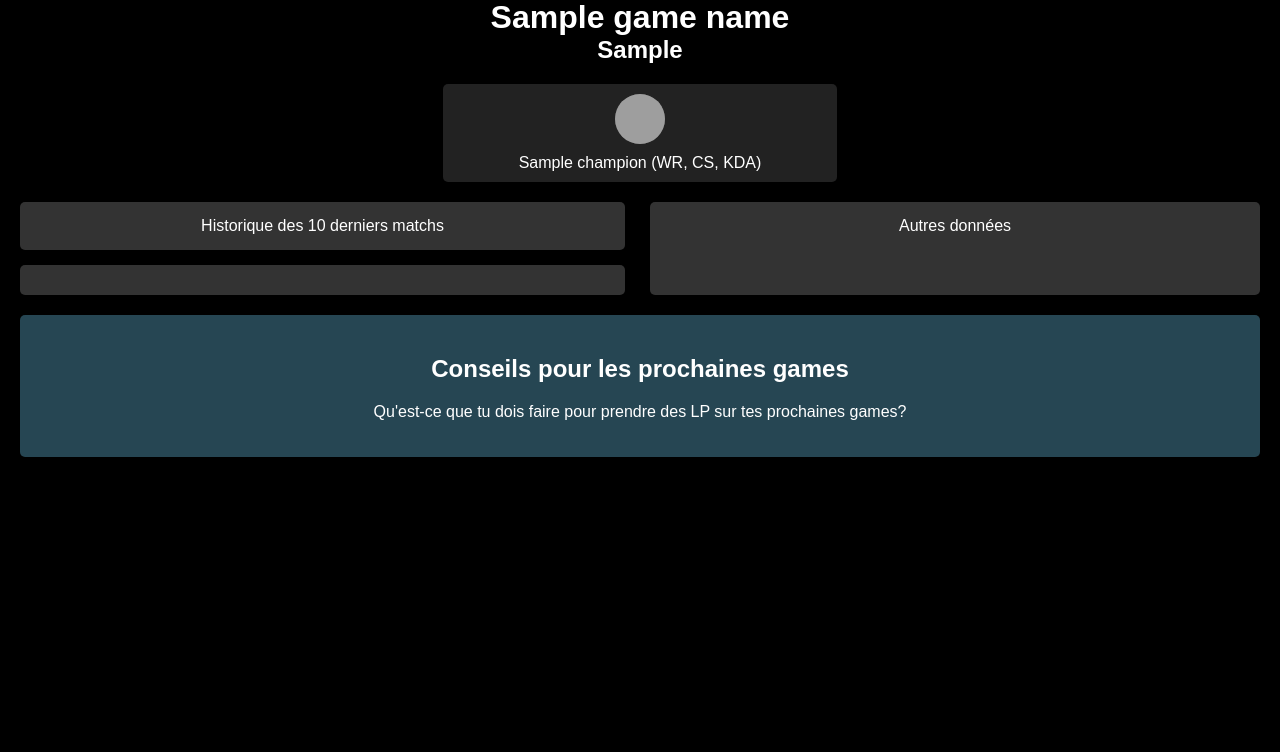
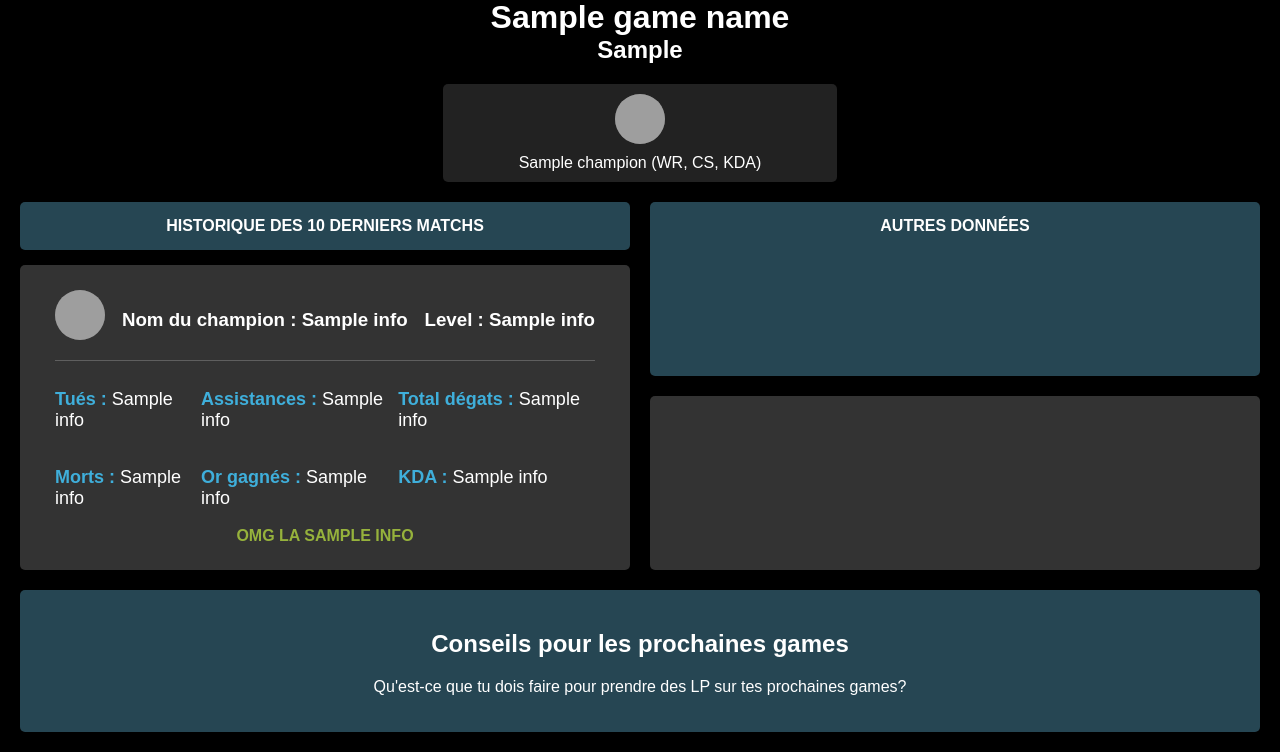
Before and after one commit to caphey/League-of-Legends-data-stats, a Flask app: template templates/result.html in a window 1280 px wide. Shown: the part 151-903 px from the top of the page. Before the commit the page ends 608 px from the top, so only its background shows below. Run offline with Flask 3, Linux system fonts and the light colour scheme; the template is opened without the code that fills it: most values are stand-ins (such as "Sample title", 1, 10 or a date in 2020); grey boxes are pictures that could not be loaded.

Commit message:
Giga Update

```diff
--- a/main.py
+++ b/main.py
@@ -19,12 +19,14 @@ def submit():
     top_champions = riot.top_3_champions(puuid)
     icon = riot.get_icon_player(puuid)
     level = riot.get_level_player(puuid)
+    info_match = riot.get_info_match_by_puuid(puuid)
 
     session['game_name'] = game_name
     session['tag_line'] = tag_line
     session['top_champions'] = top_champions
     session['icon'] = icon
     session['level'] = level
+    session['info_match'] = info_match
     return redirect(url_for('result'))
 
 
@@ -35,7 +37,8 @@ def result():
     champions = session.get('top_champions', [])
     icon = session.get('icon', '')
     level = session.get('level', '')
-    return render_template('result.html', game_name=game_name, tag_line=tag_line, champions=champions, icon=icon, level=level)
+    info_match = session.get('info_match', {})
+    return render_template('result.html', game_name=game_name, tag_line=tag_line, champions=champions, icon=icon, level=level, info_match=info_match)
 
 
 if __name__ == '__main__':
--- a/riot.py
+++ b/riot.py
@@ -7,8 +7,8 @@ api_key = "RGAPI-8afd6d0b-95ee-42b6-91dd-21a5aa5f501e"
 platform_api = ["BR1", "EUN1", "EUW1", "JP1", "KR", "LA1", "LA2",
                 "NA1", "OC1", "TR1", "RU", "PH2", "SG2", "TH2", "TW2", "VN2"]
 region_api = ["americas", "asia", "europe", "sea"]
-startTime = "1705705200"  # 20 janvier 2024 00:00:00
-endTime = "1706569200"  # 30 janvier 2024 00:00:00
+startTime = "1706221916"  # 20 janvier 2024 00:00:00
+endTime = "1706741999"  # 30 janvier 2024 00:00:00
 # puuid = "P0CtqteOnbBAXVwPMTnlKo6a_L2JxZjdeFOflppDPGMUFZLUSl917s2xPfmR3fSa79WZJu9cDTxZJQ"
 
 
@@ -35,28 +35,43 @@ def get_info_match_by_puuid(puuid):
         region_api[2], puuid, startTime, endTime, api_key)
     response = requests.get(url)
     if response.status_code == 200:
-        match_data = response.json()
-        url_first_match = "https://{}.api.riotgames.com/lol/match/v5/matches/{}/timeline?api_key={}".format(region_api[2], match_data[0], api_key)
-        response = requests.get(url_first_match)
-        if response.status_code == 200:
-            match_info = response.json()
-            did_win = match_info["metadata"]["participants"][0]["win"]
-            if did_win:
-                did_win = "Victoire"
+        list_match = response.json()
+        match_info_list = []
+        all_matches_info = []
+        for match_id in list_match:
+            url_match = "https://{}.api.riotgames.com/lol/match/v5/matches/{}?api_key={}".format(
+                region_api[2], match_id, api_key)
+            response = requests.get(url_match)
+            if response.status_code == 200:
+                match_info = response.json()
+                part_index = match_info["metadata"]["participants"].index(
+                    puuid)
+                champion_name = match_info["info"]["participants"][part_index]["championName"]
+                url_icon = "https://ddragon.leagueoflegends.com/cdn/14.2.1/img/champion/{}.png".format(
+                    champion_name)
+                did_win = match_info["info"]["participants"][part_index]["win"]
+                if did_win:
+                    did_win = "Victoire"
+                else:
+                    did_win = "Défaite"
+                kills = match_info["info"]["participants"][part_index]["kills"]
+                deaths = match_info["info"]["participants"][part_index]["deaths"]
+                assists = match_info["info"]["participants"][part_index]["assists"]
+                champ_level = match_info["info"]["participants"][part_index]["champLevel"]
+                gold_earned = match_info["info"]["participants"][part_index]["goldEarned"]
+                total_damage_dealt_to_champions = match_info["info"][
+                    "participants"][part_index]["totalDamageDealtToChampions"]
+                champions = match_info["info"]["participants"][part_index]["championName"]
+                if deaths == 0:
+                    kda = (kills + assists)
+                else:
+                    kda = (kills + assists) / deaths
+                match_info_list = [url_icon, did_win, kills, deaths, assists, champ_level,
+                                   gold_earned, total_damage_dealt_to_champions, champions, round(kda, 2)]
+                all_matches_info.append(match_info_list)
             else:
-                did_win = "Défaite"
-            kills = match_info["info"]["participants"][0]["kills"]
-            deaths = match_info["info"]["participants"][0]["deaths"]
-            assists = match_info["info"]["participants"][0]["assists"]
-            champ_level = match_info["info"]["participants"][0]["champLevel"]
-            gold_earned = match_info["info"]["participants"][0]["goldEarned"]
-            total_damage_dealt_to_champions = match_info["info"]["participants"][0]["totalDamageDealtToChampions"]
-            champions = match_info["info"]["participants"][0]["championName"]
-            id_champions = match_info["info"]["participants"][0]["championId"]
-            kda = (kills + assists) / deaths
-            return did_win, kills, deaths, assists, champ_level, gold_earned, total_damage_dealt_to_champions, champions, id_champions, kda
-        else:
-            return None
+                return None
+        return all_matches_info
     else:
         return None
 
@@ -85,15 +100,6 @@ def top_3_champions(puuid):
             return top_champions
         else:
             return None
-    else:
-        return None
-
-
-def get_icon_player():
-    url = "https://cdn.communitydragon.org/11.20.1/profile-icon/29"
-    response = requests.get(url)
-    if response.status_code == 200:
-        return response.json()
     else:
         return None
 
@@ -128,4 +134,5 @@ def get_icon_player(puuid):
     else:
         return None
 
+
 # print(get_info_match_by_puuid(get_puuid("Cig", "ImYou")))
--- a/static/index.css
+++ b/static/index.css
@@ -18,7 +18,7 @@ html {
   left: -15%; /* Ajusté pour permettre un mouvement complet de l'image */
   width: 130%; /* Ajusté pour permettre un mouvement complet de l'image */
   height: 130%; /* Ajusté pour permettre un mouvement complet de l'image */
-  background: url(/static/img/img2.png) center center/cover no-repeat;
+  background: url(/static/img/map.png) center center/cover no-repeat;
   z-index: -1;
   background-position: center;
 }
--- a/static/result.css
+++ b/static/result.css
@@ -74,12 +74,20 @@ body, html {
     box-sizing: border-box; /* Include padding and border in width */
 }
 
-.performance-curve.left {
-    margin-right: 5px;
+.performance-curve.title {
+    text-transform: uppercase;
+    font-weight: bold;
+    background-color: #264653;
 }
 
-.performance-curve.right {
-    margin-left: 5px;
+.did-win {
+    color: #3fafdb;
+    font-weight: bold;
+        text-transform: uppercase;
+}
+
+.did-win:contains("Défaite") {
+    color: #b33939; /* Couleur pour Défaite */
 }
 
 .advice-section {
@@ -104,6 +112,49 @@ body, html {
     border-radius: 50%;
 }
 
+
+
+/* Card match */
+
+.card-match {
+    padding: 10px 20px;
+}
+
+.profile {
+    display: flex;
+    justify-content: space-between;
+}
+
+.line{
+    height: 1px;
+    background: #5f5f5f;
+    margin: 10px 0 ;
+}
+
+.stats {
+    display: flex;
+    justify-content: space-between;
+}
+
+.stats .stat {
+    display: flex;
+    flex-direction: column;
+    text-align: left;
+}
+
+.stats .stat p {
+    font-size: 18px;
+    font-weight: bold;
+    color: #3fafdb;
+}
+
+.stats .stat span {
+    font-size: 18px;
+    font-weight: normal;
+    color: white;
+}
+
+
 /* Responsive */
 @media (max-width: 768px) {
     .champions-wrapper, .performance-wrapper {
--- a/templates/result.html
+++ b/templates/result.html
@@ -16,6 +16,8 @@
         <h1 class="summoner-name">{{ game_name }}</h1>
         <h2 class="summoner-name">{{ tag_line }}</h1>
       </div>
+
+
       <div class="champions-wrapper">
         {% for champion in champions %}
         <div class="champion">
@@ -29,17 +31,50 @@
         </div>
         {% endfor %}
       </div>
+
       <div class="performance-wrapper">
         <div class="flex-column">
-          <div class="performance-curve left">Historique des 10 derniers matchs</div>
-        <div class="performance-curve left">
-          <div class="profile"></div>
-          <div class="stats"></div>
+          <div class="performance-curve title">Historique des 10 derniers matchs</div>
+        {% for info in info_match %}
+        <div class="performance-curve">
+          <div class="card-match">
+          <div class="profile">
+            <div class="circle-image">
+              <img id="champion-image"
+                src="{{ info[0] }}"
+                alt="{{ info[0] }}"
+              />
+            </div>
+            <h3 class="champion-name">Nom du champion : {{ info[8] }} </h3>
+            <h3 class="champion-level">Level : {{ info[5] }}</h3>
+          </div>
+          <div class="line"></div>
+          <div class="stats">
+            <div class="stat">
+              <p>Tués : <span>{{ info[2] }}</span></p>
+              <p>Morts : <span>{{ info[3] }}</span></p>
+            </div>
+            <div class="stat">
+              <p>Assistances : <span>{{ info[4] }}</span> </p>
+              <p>Or gagnés : <span>{{ info[6] }}</span> </p>
+            </div>
+            <div class="stat">
+              <p>Total dégats : <span>{{ info[7] }}</span> </p>
+              <p>KDA : <span>{{ info[9] }}</span></p>
+            </div>
+          </div>
+          <div class="did-win" style="color: {{ '#D31638' if info[1] == 'Défaite' else '#96B23C' }}">OMG LA {{ info[1] }}</div>
         </div>
         </div>
+        {% endfor %}
+        </div>
 
-        <div class="performance-curve right">Autres données</div>
+        <div class="flex-column">
+          <div class="performance-curve title">Autres données</div>
+          <div class="performance-curve">
       </div>
+    </div>
+    </div>
       <div class="advice-section">
         <h2>Conseils pour les prochaines games</h2>
         <p>
```
Also changed, not shown: templates/index.html (+7 -7 lines), static/img/map.png (added), 1 other file.
